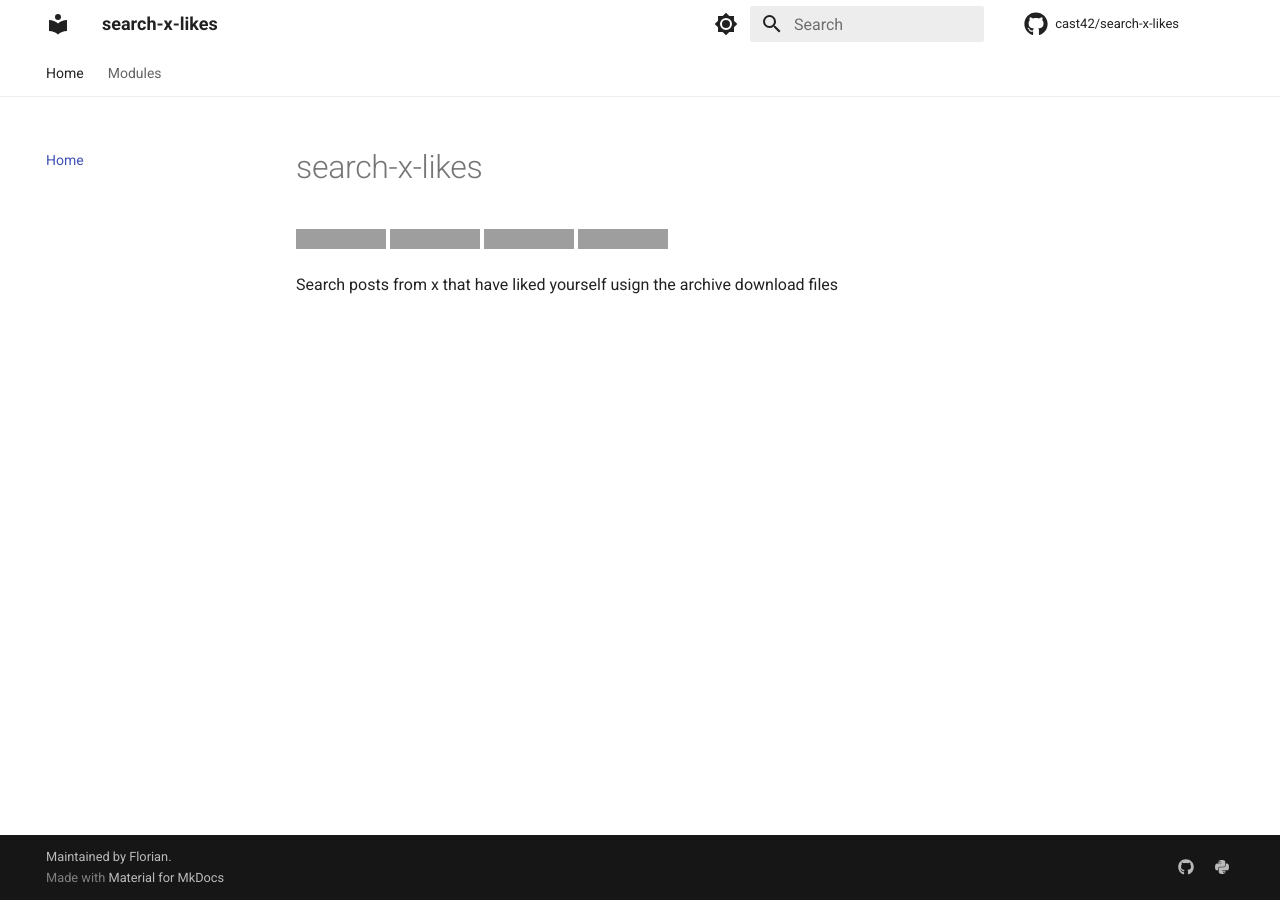
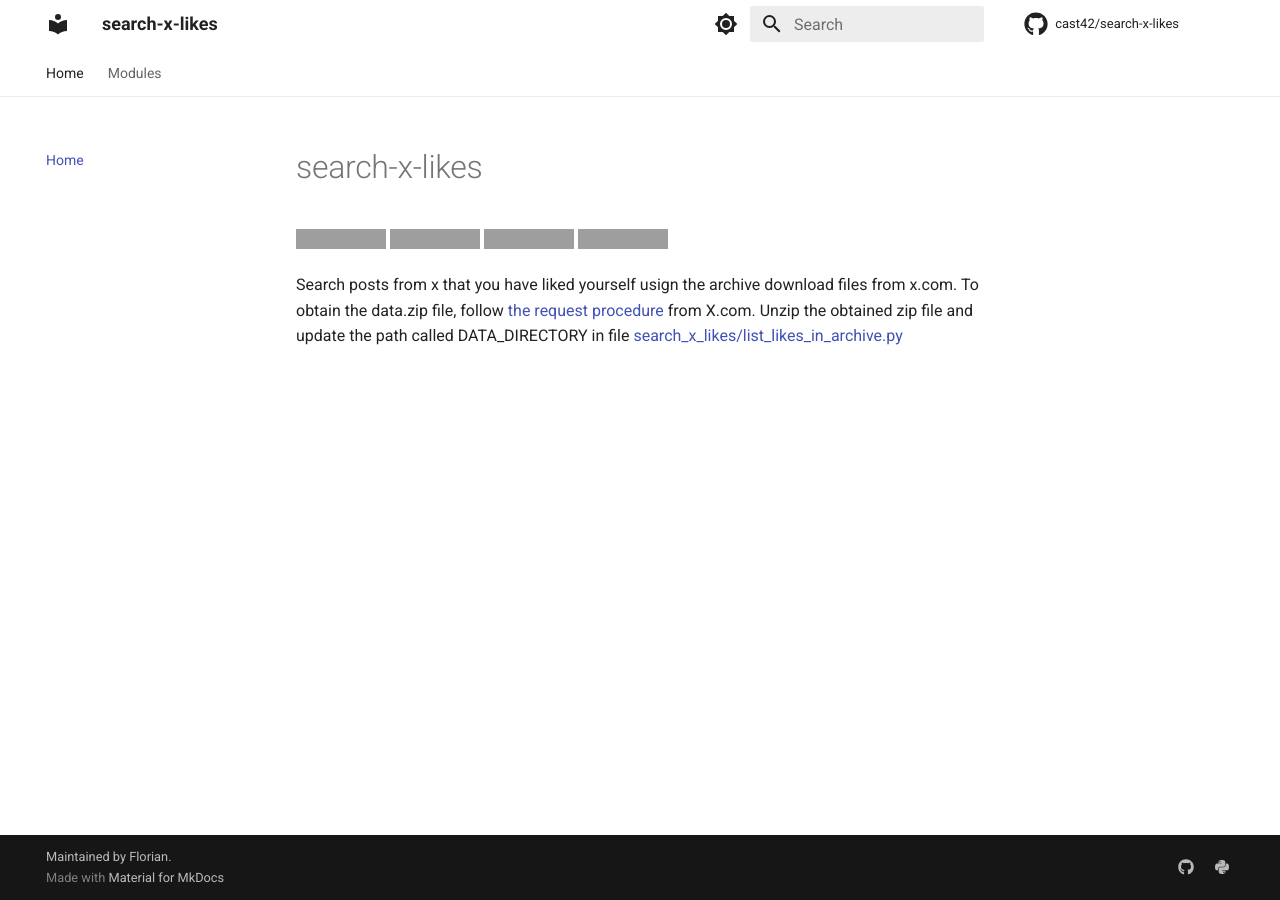
Before and after one commit to cast42/search-x-likes, an MkDocs documentation site: the page built from docs/index.md, in a window 1280 px wide. Built offline with MkDocs 1.6.1 and Material for MkDocs 9.7.7, drawn with Linux system fonts in a browser that asks for light colours; comment, search, counter and statistics services are not loaded; grey boxes are pictures that could not be loaded.

Commit message:
Update docs

```diff
--- a/docs/index.md
+++ b/docs/index.md
@@ -5,4 +5,4 @@
 [![Commit activity](https://img.shields.io/github/commit-activity/m/cast42/search-x-likes)](https://img.shields.io/github/commit-activity/m/cast42/search-x-likes)
 [![License](https://img.shields.io/github/license/cast42/search-x-likes)](https://img.shields.io/github/license/cast42/search-x-likes)
 
-Search posts from x that have liked yourself usign the archive download files
+Search posts from x that you have liked yourself usign the archive download files from x.com. To obtain the data.zip file, follow [the request procedure](https://help.x.com/en/managing-your-account/how-to-download-your-x-archive) from X.com. Unzip the obtained zip file and update the path called DATA_DIRECTORY in file [search_x_likes/list_likes_in_archive.py](search_x_likes/list_likes_in_archive.py)
```
Also changed, not shown: docs/modules.md (+1 -1 lines), 1 other file.
